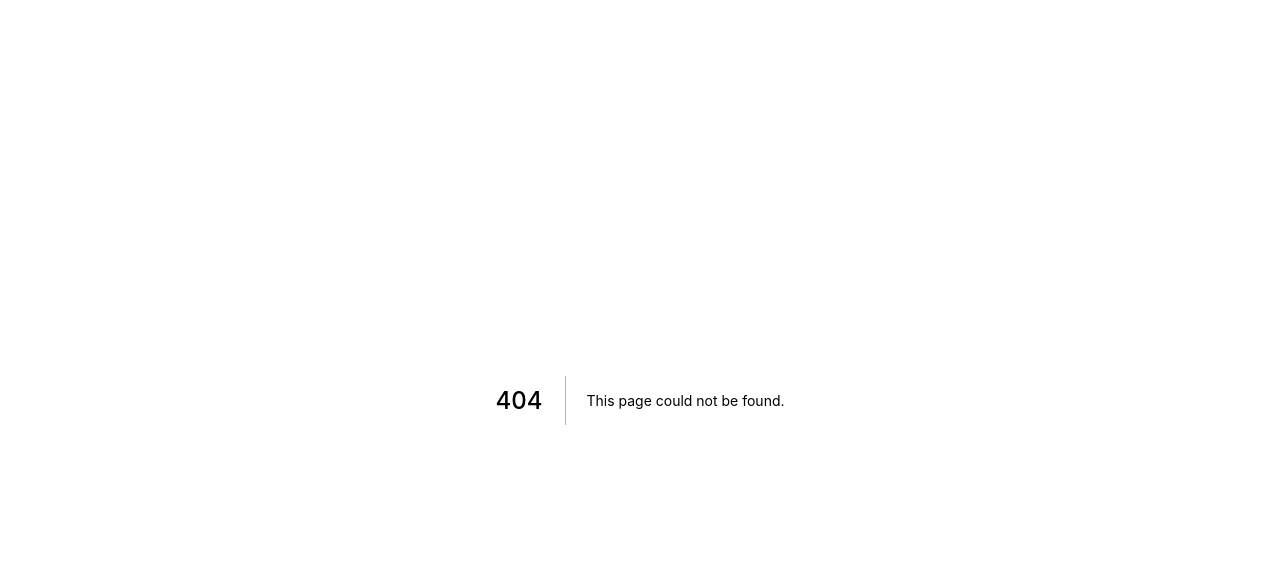
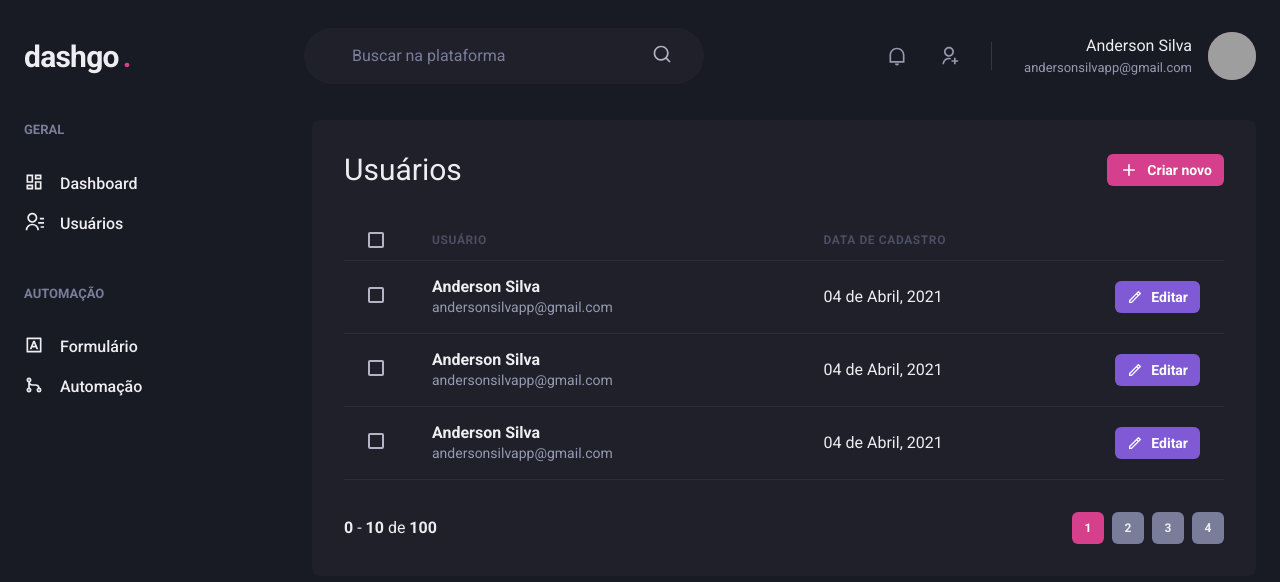
Before and after one commit to andersonsilvapp/dashgo, a Next.js app: page /users in a window 1280 px wide. Before the commit this address had no page. Shown: the top 582 px of the page. Built offline with nearby package versions, Linux system fonts and the light colour scheme; grey boxes are pictures that could not be loaded.

Commit message:
user page & pagination created

```diff
--- /dev/null
+++ b/src/components/Pagination.tsx
@@ -0,0 +1,65 @@
+import { Box, Button, Stack } from "@chakra-ui/react";
+
+export function Pagination() {
+  return (
+    <Stack
+      direction="row"
+      mt="8"
+      justify="space-between"
+      align="center"
+      spacing="6"
+    >
+      <Box>
+        <strong>0</strong> - <strong>10</strong> de <strong> 100</strong>
+      </Box>
+      <Stack direction="row" spacing="2">
+        <Button
+          size="sm"
+          fontSize="xs"
+          width="4"
+          colorScheme="pink"
+          diisabled
+          _disabled={{
+            bgColor: 'pink.500',
+            cursor: 'default'
+          }}
+        >
+          1
+        </Button>
+        <Button
+          size="sm"
+          fontSize="xs"
+          width="4"
+          bg="gray.400"
+          _hover={{
+            bg: 'gray.500'
+          }}
+        >
+          2
+        </Button>
+        <Button
+          size="sm"
+          fontSize="xs"
+          width="4"
+          bg="gray.400"
+          _hover={{
+            bg: 'gray.500'
+          }}
+        >
+          3
+        </Button>
+        <Button
+          size="sm"
+          fontSize="xs"
+          width="4"
+          bg="gray.400"
+          _hover={{
+            bg: 'gray.500'
+          }}
+        >
+          4
+        </Button>
+      </Stack>
+    </Stack>
+  )
+}
--- /dev/null
+++ b/src/pages/users/index.tsx
@@ -0,0 +1,141 @@
+import {
+  Box,
+  Button,
+  Checkbox,
+  Flex,
+  Heading,
+  Icon,
+  Table,
+  Tbody,
+  Td,
+  Th,
+  Thead,
+  Tr,
+  Text,
+} from "@chakra-ui/react";
+import { RiAddLine, RiPencilLine } from "react-icons/ri";
+import { Header } from "../../components/Header";
+import { Pagination } from "../../components/Pagination";
+import { Sidebar } from "../../components/Sidebar";
+
+export default function UserList() {
+  return (
+    <Box>
+      <Header />
+
+      <Flex w="100%" my="6" maxWidth={1480} max="auto" px="6">
+        <Sidebar />
+
+        <Box flex="1" borderRadius={8} bg="gray.800" p="8">
+          <Flex mb="8" justify="space-between" align="center">
+            <Heading size="lg" fontWeight="normal">
+              Usuários
+            </Heading>
+
+            <Button
+              as="a"
+              size="sm"
+              fontSize="sm"
+              colorScheme="pink"
+              leftIcon={<Icon as={RiAddLine} fontSize="20" />}
+            >
+              Criar novo
+            </Button>
+          </Flex>
+
+          <Table colorScheme="whiteAlpha">
+            <Thead>
+              <Tr>
+                <Th px="6" color="gray.300" width="8">
+                  <Checkbox colorScheme="pink" />
+                </Th>
+                <Th>Usuário</Th>
+                <Th>Data de cadastro</Th>
+                <Th width="8"></Th>
+              </Tr>
+            </Thead>
+            <Tbody>
+              <Tr>
+                <Td px="6">
+                  <Checkbox colorScheme="pink" />
+                </Td>
+                <Td>
+                  <Box>
+                    <Text fontWeight="bold">Anderson Silva</Text>
+                    <Text fontSize="sm" color="gray.300">
+                      andersonsilvapp@gmail.com
+                    </Text>
+                  </Box>
+                </Td>
+                <Td>04 de Abril, 2021</Td>
+                <Td>
+                  <Button
+                    as="a"
+                    size="sm"
+                    fontSize="sm"
+                    colorScheme="purple"
+                    leftIcon={<Icon as={RiPencilLine} fontSize="16" />}
+                  >
+                    Editar
+                  </Button>
+                </Td>
+              </Tr>
+              <Tr>
+                <Td px="6">
+                  <Checkbox colorScheme="pink" />
+                </Td>
+                <Td>
+                  <Box>
+                    <Text fontWeight="bold">Anderson Silva</Text>
+                    <Text fontSize="sm" color="gray.300">
+                      andersonsilvapp@gmail.com
+                    </Text>
+                  </Box>
+                </Td>
+                <Td>04 de Abril, 2021</Td>
+                <Td>
+                  <Button
+                    as="a"
+                    size="sm"
+                    fontSize="sm"
+                    colorScheme="purple"
+                    leftIcon={<Icon as={RiPencilLine} fontSize="16" />}
+                  >
+                    Editar
+                  </Button>
+                </Td>
+              </Tr>
+              <Tr>
+                <Td px="6">
+                  <Checkbox colorScheme="pink" />
+                </Td>
+                <Td>
+                  <Box>
+                    <Text fontWeight="bold">Anderson Silva</Text>
+                    <Text fontSize="sm" color="gray.300">
+                      andersonsilvapp@gmail.com
+                    </Text>
+                  </Box>
+                </Td>
+                <Td>04 de Abril, 2021</Td>
+                <Td>
+                  <Button
+                    as="a"
+                    size="sm"
+                    fontSize="sm"
+                    colorScheme="purple"
+                    leftIcon={<Icon as={RiPencilLine} fontSize="16" />}
+                  >
+                    Editar
+                  </Button>
+                </Td>
+              </Tr>
+            </Tbody>
+          </Table>
+
+          <Pagination />
+        </Box>
+      </Flex>
+    </Box>
+  );
+}
```
